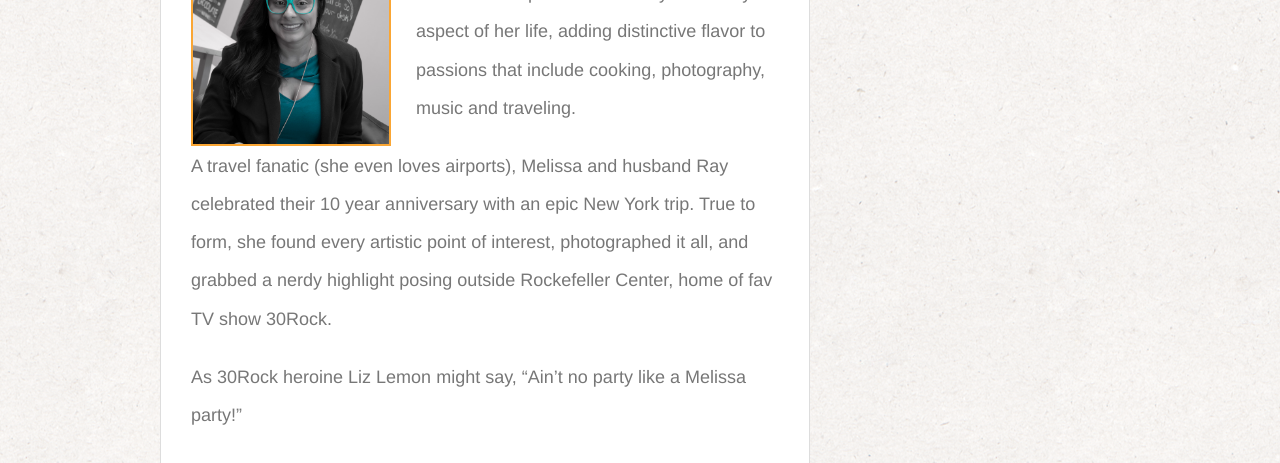
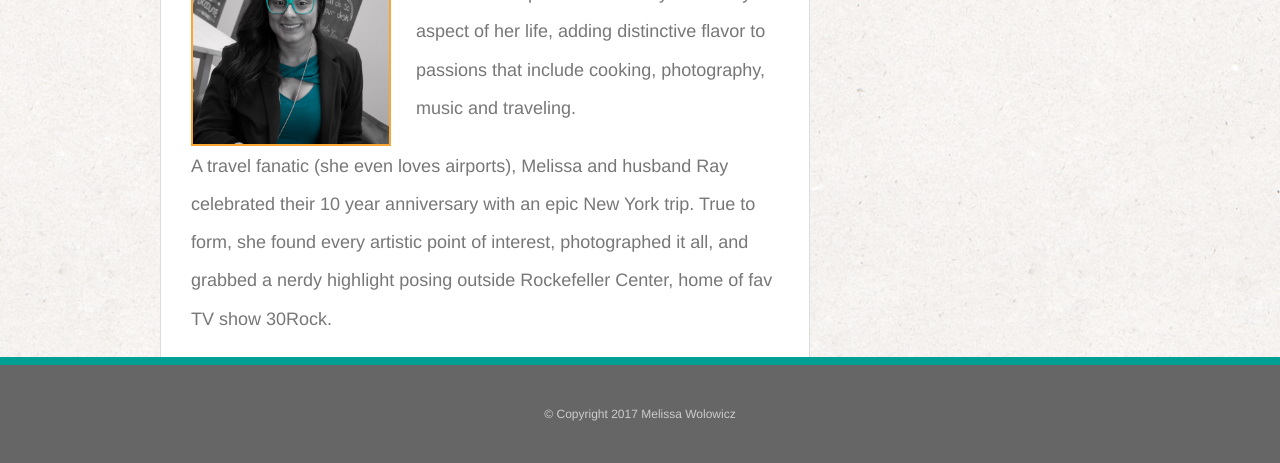
Before and after one commit to m-wolowicz/Basic-Portfolio, a plain HTML site: page index.html in a window 1280 px wide. Shown: the part 337-800 px from the top of the page. Drawn offline with Linux system fonts and the light colour scheme.

Commit message:
I WAS FINALLY ABLE TO GET THE STICKY FOOTER TO WORK!!!

```diff
--- a/assets/css/style.css
+++ b/assets/css/style.css
@@ -119,6 +119,7 @@ h2, h3 {
 	max-width: 650px;
 	float: left;
 	border: 1px solid #ddd;
+	margin-bottom: 150px;
 }
 
 .auth-image {
@@ -191,6 +192,12 @@ footer {
 	color: #ccc;
 	font-size: 12px;
 	text-align: center;
+	position: fixed;
+    bottom: 0;
+    left: 0;
+    width: 100%;
+    z-index: 98;
+    overflow: auto;
 }
 
 /* Portfolio Page */
```
